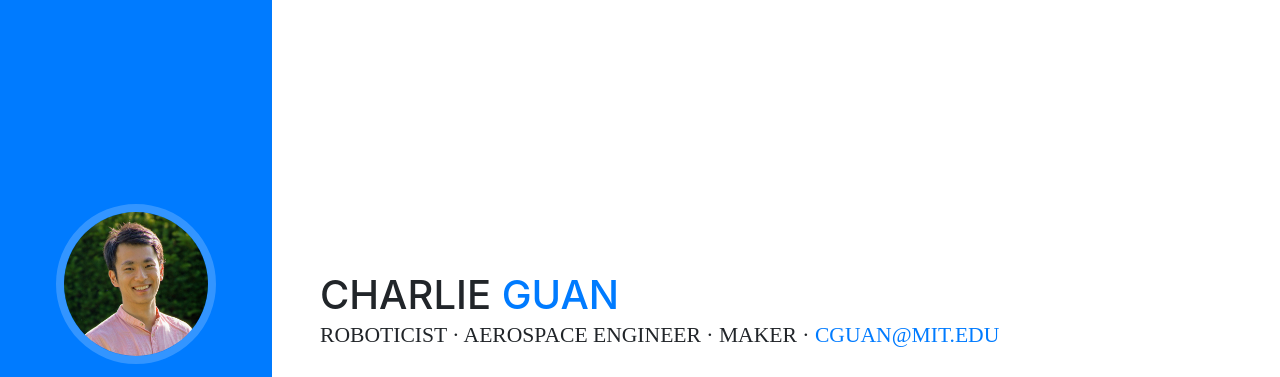
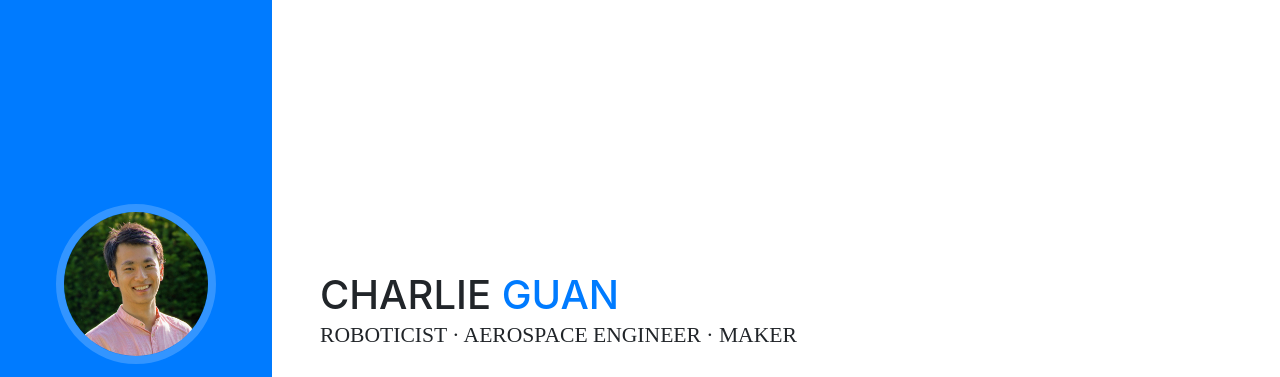
Before and after one commit to guanchar/guanchar.github.io, a website with bundled scripts: page index.html in a window 1280 px wide. Shown: the top 377 px of the page. Built offline with nearby package versions, Linux system fonts and the light colour scheme; a web font is replaced by a local one.

Commit message:
Update index.html

```diff
--- a/index.html
+++ b/index.html
@@ -90,8 +90,7 @@
           <h1 class="mb-0">Charlie
             <span class="text-primary">Guan</span>
           </h1>
-          <div class="subheading mb-5">Roboticist · Aerospace Engineer · Maker ·
-            <a href="mailto:cguan@mit.edu">cguan@mit.edu</a>
+          <div class="subheading mb-5">Roboticist · Aerospace Engineer · Maker
           </div>
           <p class="mb-5">Software Engineer - Autonomous Systems - Apple Inc.</p>
           <ul class="list-inline list-social-icons mb-0">
```
